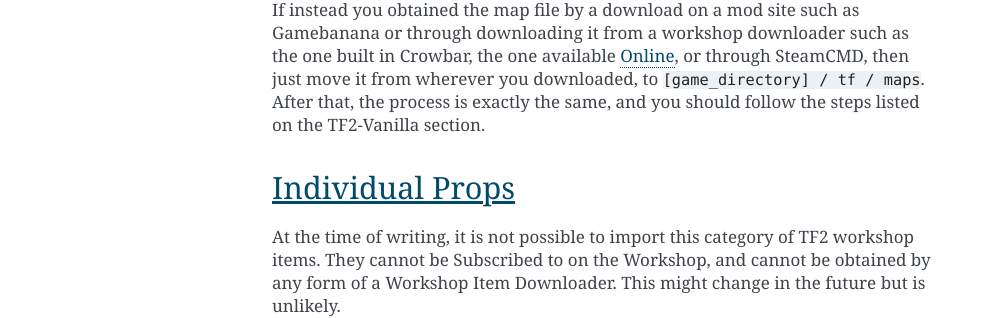
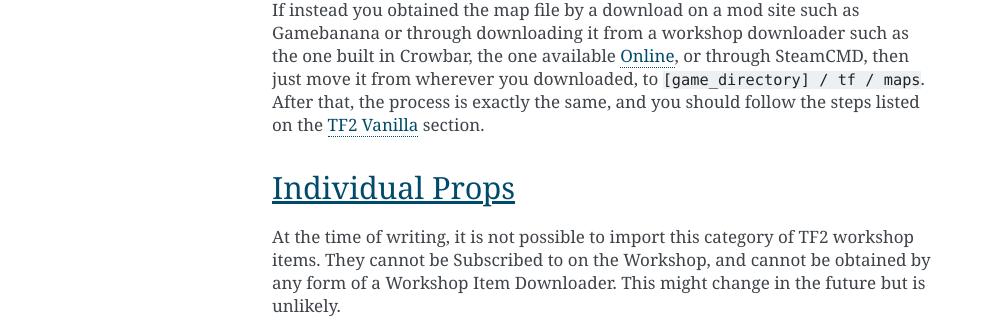
Before and after one commit to espiondev/source2blender, a Sphinx documentation site: the page built from docs/source/TF2-Workshop.rst, in a window 1280 px wide. Shown: the part 641-959 px from the top of the page, without its empty margins (148-1141 px from the left). Built offline with Sphinx 7.4.7, drawn with Linux system fonts in a browser that asks for light colours; pages that are not in the unit, such as notebooks, are missing from menus; part of the change alters nothing that is shown.

```diff
--- a/docs/source/TF2-Workshop.rst
+++ b/docs/source/TF2-Workshop.rst
@@ -12,7 +12,7 @@ Maps and included props
 -----------------------
 
 | The process of importing TF2 workshop maps is **exactly** the same as that of TF2 Vanilla Maps. There are two methods to do so, both are explained in that section. The only thing to know about, is that if a Map is obtained by Subscribing to it from the TF2 Workshop on Steam, it will be saved to ``Steamapps / workshop / content / 440``. There will be multiple folders in this location, one of them holds the map. You'll have to do a bit of searching for it, but the ``.BSP`` file has a proper name. From this location, copy the ``.BSP`` file into ``[game_directory] / tf / maps``. Then the process to bring it into Blender is exactly the same, and instructions are provided on the TF2-Vanilla section.
-| If instead you obtained the map file by a download on a mod site such as Gamebanana or through downloading it from a workshop downloader such as the one built in Crowbar, the one available `Online <https://steamworkshopdownloader.io/>`_, or through SteamCMD, then just move it from wherever you downloaded, to ``[game_directory] / tf / maps``. After that, the process is exactly the same, and you should follow the steps listed on the TF2-Vanilla section.
+| If instead you obtained the map file by a download on a mod site such as Gamebanana or through downloading it from a workshop downloader such as the one built in Crowbar, the one available `Online <https://steamworkshopdownloader.io/>`_, or through SteamCMD, then just move it from wherever you downloaded, to ``[game_directory] / tf / maps``. After that, the process is exactly the same, and you should follow the steps listed on the :any:`tf2_vanilla` section.
 
 .. _tf2_w_individualprops:
 
```
